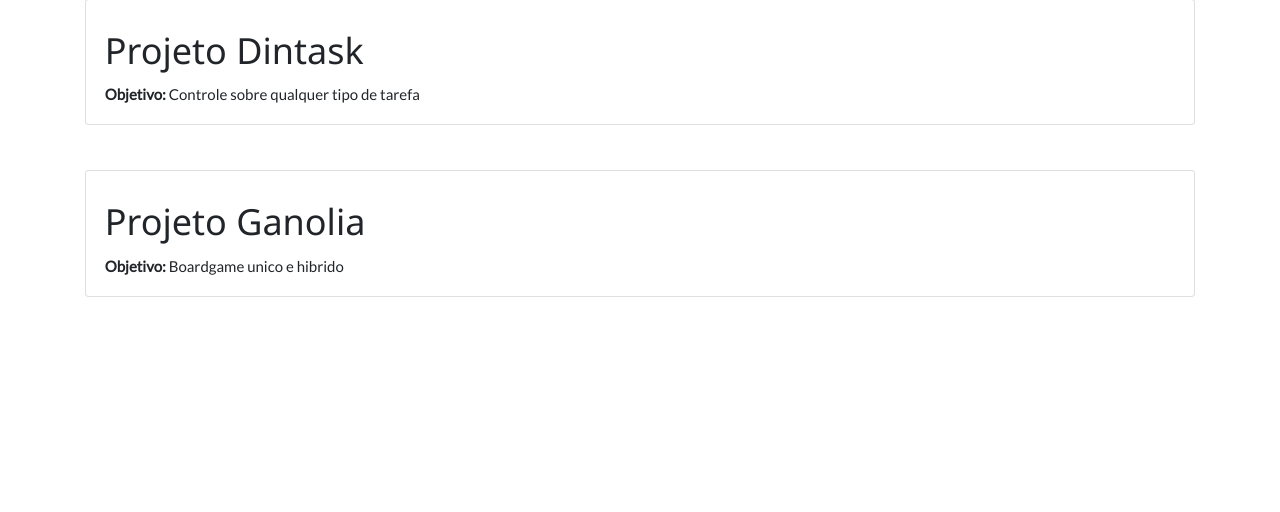
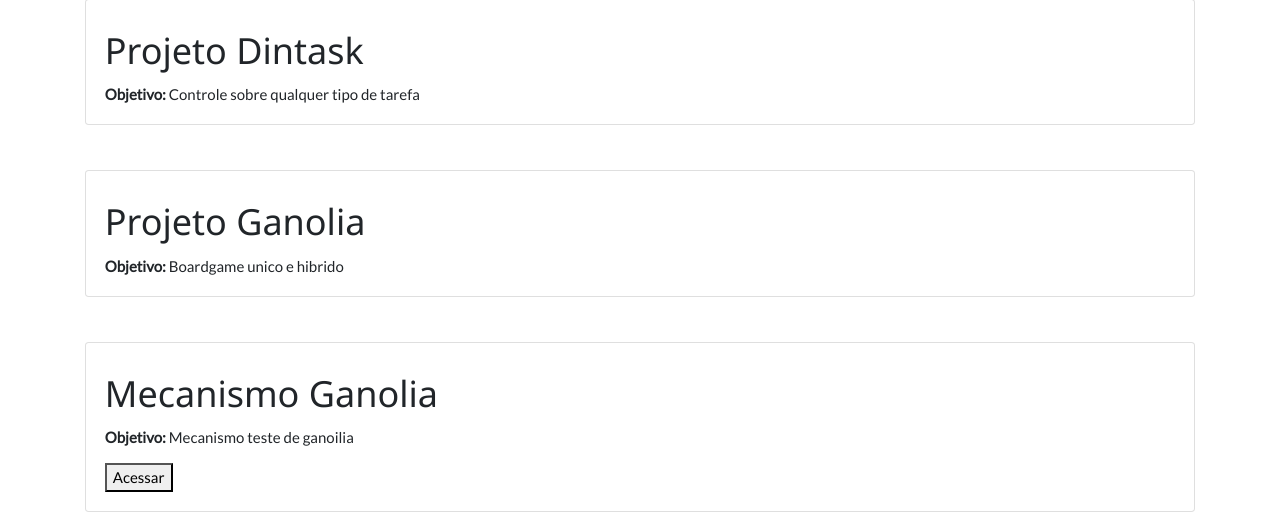
Before and after one commit to opaemerson/projeto-chs, a PHP site: page / in a window 1280 px wide. Shown: the part 479-991 px from the top of the page. Before the commit the page ends 776 px from the top, so only its background shows below. Run offline with PHP 8.4, Linux system fonts and the light colour scheme; some libraries are stand-ins or nearby versions; some web fonts are replaced.

Commit message:
implementacao do mecanismo ganolia

```diff
--- a/future updates.txt
+++ b/future updates.txt
@@ -4,3 +4,5 @@
 > [] Fazer todos os ajustes no arquivo de importação
 > [] Adicionar segurança de usuario não poder inserir tags
 > [] Modificar o like no filtrar para pegar das chaves das tabelas das categorias
+> [] Incluir a opcao data retorno no cadastro atraves de uma checkbox que abre para inserir na mao caso contrario seja automatico
+> [] Criptografar senha dos usuarios.
--- a/index.php
+++ b/index.php
@@ -133,21 +133,24 @@ if (isset($_SESSION['nome'])) {
     </div>
 </div>
 
-    <script>
+<div class="container mt-5" id="mecanismo-ganolia">
+    <div class="row">
+        <div class="col-md-12">
+            <div class="card">
+                <div class="card-body">
+                    <h1 class="card-title">Mecanismo Ganolia</h1>
+                    <p class="card-text"><b>Objetivo:</b> Mecanismo teste de ganoilia</p>
+                    <button type="button" onclick="verificarLoginMecanismo()">Acessar</button>
+                </div>
+            </div>
+        </div>
+    </div>
+</div>
+<script>
         var usuarioLogado = <?php echo isset($_SESSION['nome']) ? 'true' : 'false'; ?>;
-
-        function verificarLogin() {
-            if (!usuarioLogado) {
-                window.location.href = 'login.php';
-            } else {
-                window.location.href = 'projeto_chs/index_chs.php';
-            }
-        }
-
-        if (usuarioLogado) {
-        document.getElementById('loginLi').style.display = 'none';
-        }
-    </script>
+        var permissaoUsuario = <?php echo isset($_SESSION['permissao']) ? 'true' : 'false'; ?>;
+</script>
+<script src="./scripts/verificacoes.js"></script>
 
 </body>
 </html>
--- /dev/null
+++ b/scripts/verificacoes.js
@@ -0,0 +1,19 @@
+if (usuarioLogado) {
+    document.getElementById('loginLi').style.display = 'none';
+}
+
+function verificarLogin() {
+    if (!usuarioLogado) {
+        window.location.href = 'login.php';
+    } else {
+        window.location.href = 'projeto_chs/index_chs.php';
+    }
+}
+
+function verificarLoginMecanismo() {
+    if (!permissaoUsuario && permissaoUsuario !== 'Amigo' && permissaoUsuario !== 'Admin') {
+        alert("Voce nao possui permissao para acesso");
+    } else {
+        window.location.href = 'mecanismo_ganolia/index_mecanismo.php';
+    }
+}
```
Also changed, not shown: mecanismo_ganolia/index_mecanismo.php (added, +26 -0 lines).
